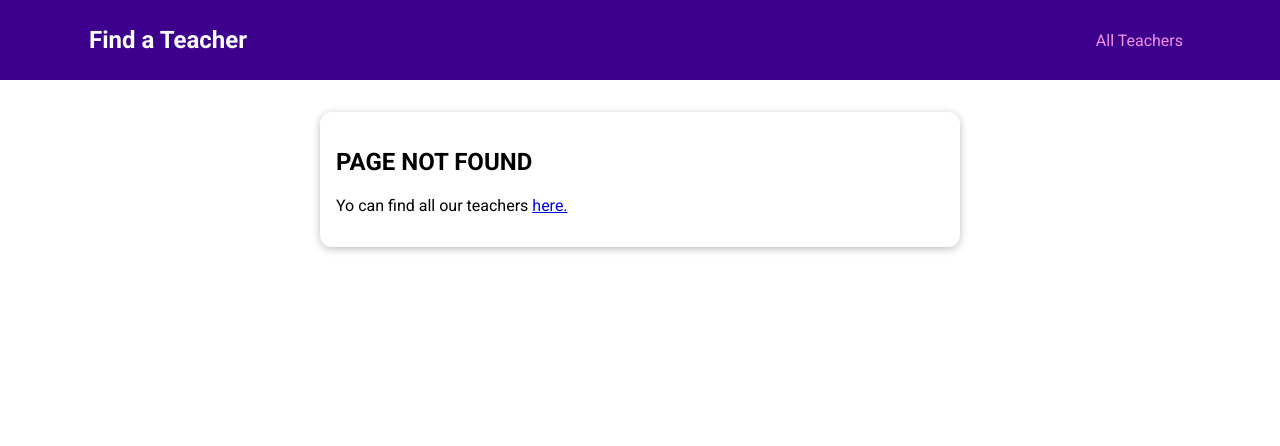
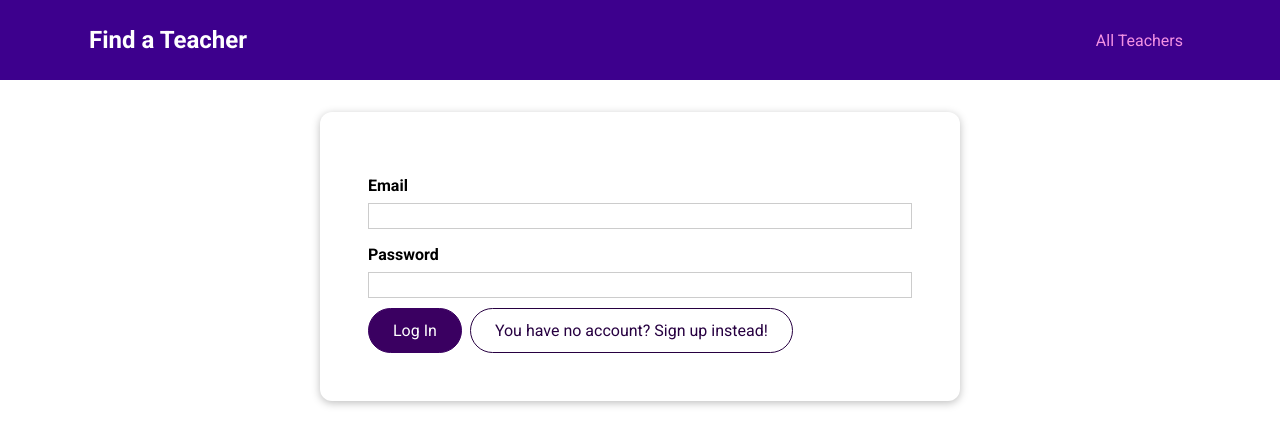
Before and after one commit to Stefan-B-K/FIND-COURSE-TEACHER, a Vue app: page /auth in a window 1280 px wide. Before the commit this address had no page. Shown: the top 446 px of the page. Built offline with nearby package versions, Linux system fonts and the light colour scheme.

Commit message:
add Login/Signup form

```diff
--- a/src/components/ui/BaseButton.vue
+++ b/src/components/ui/BaseButton.vue
@@ -3,7 +3,7 @@
           <router-link v-if="link" :to="to" :class="mode">
                <slot></slot>
           </router-link>
-          <button v-else :class="mode">
+          <button v-else :type="type" :class="mode">
                <slot></slot>
           </button>
      </div>
@@ -27,6 +27,11 @@ export default {
                type: String,
                required: false,
                default: null
+          },
+          type: {
+               type: String,
+               required: false,
+               default: 'submit'
           }
      }
 };
--- a/src/router.js
+++ b/src/router.js
@@ -5,6 +5,7 @@ import TeacherRegistration from '@/routes/teachers/TeacherRegistration';
 import ApplicationsReceived from '@/routes/applications/ApplicationsReceived';
 import TeacherDetail from '@/routes/teachers/TeacherDetail';
 import PageNotFound from '@/routes/PageNotFound';
+import UserLogin from '@/routes/auth/UserLogin';
 
 const router = createRouter({
   history: createWebHistory(),
@@ -21,6 +22,7 @@ const router = createRouter({
     },
     { path: '/register', component: TeacherRegistration },
     { path: '/applications', component: ApplicationsReceived },
+    { path: '/auth', component: UserLogin},
     { path: '/:catchAll(.*)', component: PageNotFound }
   ]
 });
--- a/src/routes/PageNotFound.vue
+++ b/src/routes/PageNotFound.vue
@@ -9,20 +9,3 @@
           </base-card>
      </section>
 </template>
-
-<script>
-export default {
-     name: 'App',
-     components: {},
-     inject: [],
-     props: {},
-     emits: [],
-     watch: {},
-     data () { return {}; },
-     provide () { return {}; },
-     computed: {},
-     methods: {}
-};
-</script>
-
-<style scoped></style>
--- /dev/null
+++ b/src/routes/auth/UserLogin.vue
@@ -0,0 +1,133 @@
+<template>
+     <base-card>
+          <form @submit.prevent="submitForm">
+               <div class="form-control">
+                    <label for="email" :class="{ invalid: !email.isValid }">Email</label>
+                    <input
+                         v-model.trim="email.value"
+                         type="email"
+                         id="email"
+                         :class="{ invalid: !email.isValid }"
+                         @input="clearInvalidPrompt('email')"
+                    />
+               </div>
+               <p v-if="!email.isValid">Please provide a valid email</p>
+               <div class="form-control">
+                    <label for="password" :class="{ invalid: !password.isValid }">Password</label>
+                    <input v-model.trim="password.value"
+                           type="password"
+                           id="password"
+                           :class="{ invalid: !password.isValid }"
+                           @input="clearInvalidPrompt('password')"
+                    />
+               </div>
+               <p v-if="!password.isValid">Please enter a password of minimum 6 characters</p>
+               <div class="actions">
+                    <base-button>{{submitButtonCaption }}</base-button>
+                    <base-button type="button" mode="outline" @click="switchAuthMode">
+                         {{ switchButtonCaption }}
+                    </base-button>
+               </div>
+          </form>
+     </base-card>
+</template>
+
+
+<script>
+
+export default {
+     emits: [],
+     data () {
+          return {
+               email: { value: '', isValid: true },
+               password: { value: '', isValid: true },
+               mode: 'login'
+          };
+     },
+     computed: {
+          formIsValid () {
+               return this.email.isValid && this.message.isValid;
+          },
+          submitButtonCaption() {
+               return this.mode === 'login' ? 'Log In' : 'Sign Up'
+          },
+          switchButtonCaption() {
+               return this.mode === 'login' ? 'You have no account? Sign up instead!' : 'Already registered? Log in!'
+          }
+     },
+     methods: {
+          validateForm () {
+               if (this.email.value === '') this.email.isValid = false;
+               if (this.password.value.length < 6) this.password.isValid = false;
+          },
+          submitForm () {
+               this.validateForm();
+               if (!this.formIsValid) return
+               // const newUser = {
+               //      userEmail: this.email,
+               //      userPassword: this.password
+               // };
+          },
+          clearInvalidPrompt (input) {
+               this[input].isValid = true;
+          },
+          switchAuthMode () {
+               if (this.mode === 'login') this.mode = 'signup';
+               else this.mode = 'login';
+          }
+     }
+};
+</script>
+
+
+<style scoped>
+form {
+     margin: 1rem;
+     padding: 1rem;
+}
+
+.form-control {
+     margin: 1rem 0 0.2rem 0;
+}
+
+label {
+     font-weight: bold;
+     margin-bottom: 0.5rem;
+     display: block;
+}
+
+input {
+     display: block;
+     width: 100%;
+     font: inherit;
+     border: 1px solid #ccc;
+     padding: 0.15rem;
+}
+
+input:focus {
+     border-color: #3d008d;
+     background-color: #faf6ff;
+     outline: none;
+}
+
+label.invalid {
+     color: red;
+}
+
+input.invalid {
+     border: 1px solid red;
+}
+
+.actions {
+     display: flex;
+     margin-top: 10px;
+}
+
+p {
+     margin-top: 2px;
+     font-size: small;
+     font-weight: 100;
+}
+
+
+</style>
--- a/src/store/modules/applications.js
+++ b/src/store/modules/applications.js
@@ -41,9 +41,10 @@ const actions = {
 
     try {
       await axios
-        .post(`${FIREBASE_DB}/requests/${data.teacherId}.json`, newApplication);
+        .post(`${FIREBASE_DB}/applications/${data.teacherId}.json`, newApplication);
     } catch (error) {
-      throw new Error('Error writing to Firebase: ' + error);
+      throw new Error('Error writing to Firebase: '
+        + error.message + ' ' + error.response.statusText);
     }
   },
 
@@ -51,13 +52,14 @@ const actions = {
     let loadedApps = [];
     try {
       const response = await axios
-        .get(`${FIREBASE_DB}/requests/${rootGetters.userId}.json`);
+        .get(`${FIREBASE_DB}/applications/${rootGetters.userId}.json`);
       if (response.data) {
         loadedApps = Object.keys(response.data)
           .map(key => ({ ...response.data[key], id: key }));
       }
     } catch (error) {
-      throw new Error('Error fetching applications from Firebase: ' + error);
+      throw new Error('Error fetching applications from Firebase: '
+        + error.message + ' ' + error.response.statusText);
     }
     commit('setApplications', loadedApps);
     commit('setApplicationsLoaded');
@@ -67,10 +69,11 @@ const actions = {
 
     try {
       await axios
-        .delete(`${FIREBASE_DB}/requests/${rootGetters.userId}/${appId}.json`);
+        .delete(`${FIREBASE_DB}/applications/${rootGetters.userId}/${appId}.json`);
       commit('deleteApplication', appId);
     } catch (error) {
-      throw new Error('Error deleting application from Firebase: ' + error);
+      throw new Error('Error deleting application from Firebase: '
+        + error.message + ' ' + error.response.statusText);
     }
   }
 
--- a/src/store/modules/teachers.js
+++ b/src/store/modules/teachers.js
@@ -44,7 +44,8 @@ const actions = {
     try {
       await axios.put(`${FIREBASE_DB}/teachers/${rootGetters.userId}.json`, newTeacher);
     } catch (error) {
-      throw new Error('Error writing to Firebase: ' + error);
+      throw new Error('Error writing to Firebase: '
+        + error.message + ' ' + error.response.statusText);
     }
     commit('addTeacher', { ...newTeacher, id: rootGetters.userId })
     rootState.userIsTeacher = true;
@@ -60,7 +61,8 @@ const actions = {
       loadedTeachers = Object.keys(response.data)
         .map(key => ({ ...response.data[key], id: key }));
     } catch (error) {
-      throw new Error('Error fetching teachers from Firebase: ' + error);
+      throw new Error('Error fetching teachers from Firebase: '
+        + error.message + ' ' + error.response.statusText);
     }
     commit('setTeachers', loadedTeachers);
     commit('setTeachersLoaded');
```
